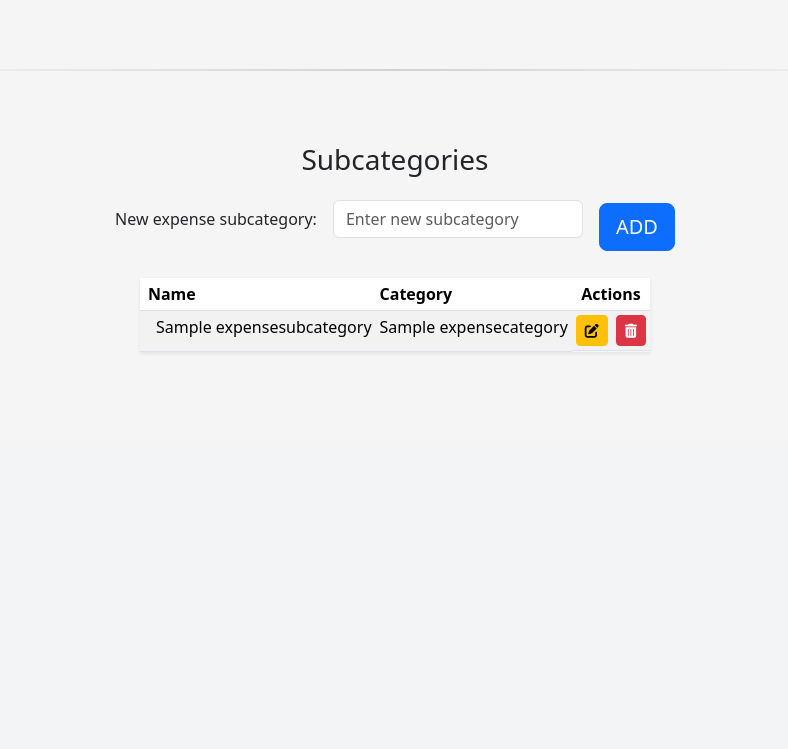
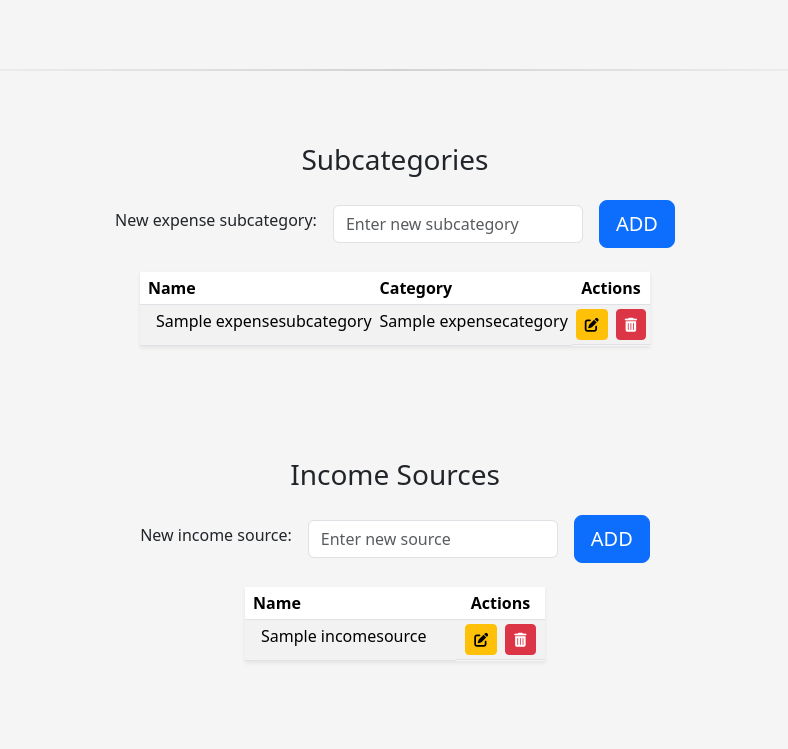
Before and after one commit to pdudrik/personal-budget-tracker, a Django app: page /settings/ in a window 1280 px wide. Shown: the part 424-1173 px from the top of the page, without its empty margins (245-1033 px from the left). Before the commit the page ends 777 px from the top, so only its background shows below. Run offline with Django 5.2, Linux system fonts and the light colour scheme; tables that the repository leaves empty hold one stand-in row (values such as "Sample post"); some libraries are stand-ins or nearby versions.

Commit message:
Moved income sources to settings & deleted unused code

```diff
--- a/budget_tracker/budget/models.py
+++ b/budget_tracker/budget/models.py
@@ -38,7 +38,7 @@ class IncomeSource(models.Model):
     name = models.CharField(max_length=30)
 
     def __str__(self):
-        return f"{self.name}"
+        return f"Source: {self.name}"
 
     class Meta:
         verbose_name_plural = "Income Sources"
--- a/budget_tracker/budget/static/css/settings.css
+++ b/budget_tracker/budget/static/css/settings.css
@@ -2,31 +2,26 @@
     display: none;
 }
 
-#id_category-name {
+#id_category-name,
+#id_subcategory-name,
+#id_source-name {
     max-width: 250px;
 }
 
-/* Override crispy form div margin-bottom */
-#div_id_category-name {
+#div_id_category-name,
+#div_id_subcategory-name,
+#div_id_source-name {
     margin-bottom: 0 !important;
     white-space: nowrap;
 }
 
-#div_id_category-name label {
+#div_id_category-name label,
+#div_id_subcategory-name label
+#div_id_source-name label {
     white-space: nowrap;
     margin-bottom: 0;
 }
 
-#id_subcategory-name {
-    max-width: 250px;
-}
-
-#div_id_subcategory-name label {
-    white-space: nowrap;
-    margin-bottom: 0;
-}
-
-/* Align input and button vertically center and nowrap label */
 .d-flex.flex-md-row.align-items-center.mb-0 {
   align-items: center !important;
 }
--- a/budget_tracker/budget/templates/budget/expense_list.html
+++ b/budget_tracker/budget/templates/budget/expense_list.html
@@ -15,7 +15,8 @@
     </div>
 
     <div class="container mt-2">
-        <div class="container d-flex justify-content-end mb-4">
+
+        <div class="container d-flex justify-content-end mb-3">
             <a href="{% url 'budget:expense-add' %}" class="btn btn-primary add-btn fw-bold">ADD</a>
         </div>
 
--- a/budget_tracker/budget/templates/budget/settings.html
+++ b/budget_tracker/budget/templates/budget/settings.html
@@ -193,5 +193,79 @@ Settings
 
         </section>
 
+        <section class="mb-5 py-4">
+            <h3 class="text-center mb-4">Income Sources</h3>
+            <div class="d-flex justify-content-center mb-4">
+                {% crispy source_form %}
+            </div>
+
+            <div class="d-flex justify-content-center">
+                <table class="table table-striped table-sm w-auto mx-auto shadow-sm" style="min-width: 300px;">
+                    <thead>
+
+                        <tr>
+                            <th class="ps-2">Name</th>
+                            <th class="text-center">Actions</th>
+                        </tr>
+
+                    </thead>
+                    <tbody>
+
+                        {% for source in source_list %}
+                            <tr>
+                                <td class="ps-3">{{ source.name }}</td>
+                                <td class="w-auto d-flex justify-content-center gap-2" style="width: 80px;">
+
+                                    <button class="btn btn-sm btn-warning" data-bs-toggle="modal" data-bs-target="#editSourceModal{{ source.id }}" aria-label="Edit">
+                                        <i class="fas fa-edit"></i>
+                                    </button>
+
+                                    <form method="post" style="display:inline;">
+                                        {% csrf_token %}
+                                        <input type="hidden" name="source_id" value="{{ source.id }}">
+                                        <button type="submit" name="submit_source_delete" class="btn btn-sm btn-danger" aria-label="Delete">
+                                            <i class="fas fa-trash-alt"></i>
+                                        </button>
+                                    </form>
+
+                                </td>
+                            </tr>
+
+                            <!-- Modal for editing source -->
+                            <div class="modal fade" id="editSourceModal{{ source.id }}" tabindex="-1" aria-hidden="true">
+                                <div class="modal-dialog">
+
+                                    <form method="post">
+                                        {% csrf_token %}
+                                        <input type="hidden" name="source_id" value="{{ source.id }}">
+                                        <div class="modal-content">
+
+                                            <div class="modal-header">
+                                                <h5 class="modal-title">Edit Source</h5>
+                                                <button type="button" class="btn-close" data-bs-dismiss="modal" aria-label="Close"></button>
+                                            </div>
+
+                                            <div class="modal-body">
+                                                <input type="text" name="source-name" value="{{ source.name }}" class="form-control" required>
+                                            </div>
+
+                                            <div class="modal-footer">
+                                                <button name="submit_source_update" type="submit" class="btn btn-primary">Save changes</button>
+                                                <button type="button" class="btn btn-secondary" data-bs-dismiss="modal">Cancel</button>
+                                            </div>
+
+                                        </div>
+                                    </form>
+
+                                </div>
+                            </div>
+                        {% endfor %}
+
+                    </tbody>
+                </table>
+            </div>
+
+        </section>
+
     </div>
 {% endblock content %}
--- a/budget_tracker/budget/urls.py
+++ b/budget_tracker/budget/urls.py
@@ -10,12 +10,10 @@ urlpatterns = [
     path("expense/add/", views.ExpenseAddView.as_view(), name="expense-add"),
     path("expense/<pk>/update/", views.ExpenseUpdateView.as_view(), name="expense-update"),
     path("expense/<pk>/delete/", views.ExpenseDeleteView.as_view(), name="expense-delete"),
-    # path("expense/category/delete/", views.ExpenseCategoryDeleteView.as_view(), name="expense-category-delete"),
     path("income/", views.IncomeListView.as_view(), name="income-list"),
     path("income/add/", views.IncomeAddView.as_view(), name="income-add"),
     path("income/<pk>/update/", views.IncomeUpdateView.as_view(), name="income-update"),
     path("income/<pk>/delete/", views.IncomeDeleteView.as_view(), name="income-delete"),
-    path("income/source/", views.IncomeSourceListView.as_view(), name="income-source-list"),
     path("settings/", views.SettingsView.as_view(), name="settings"),
     path("", views.HomeView.as_view(), name="home")
 ]
--- a/budget_tracker/budget/views.py
+++ b/budget_tracker/budget/views.py
@@ -75,51 +75,6 @@ class ExpenseDeleteView(DeleteView):
         return super().post(request, *args, **kwargs)
 
 
-#------------------------ INCOME SOURCE ------------------------#
-class IncomeSourceListView(ListView):
-    template_name = "budget/income_source_list.html"
-    model = IncomeSource
-    context_object_name = "records"
-
-    def get_context_data(self, **kwargs):
-        context = super(IncomeSourceListView, self).get_context_data(**kwargs)
-        context['form'] = IncomeSourceForm
-        return context
-
-
-# class IncomeSourceAddView(FormView):
-#     template_name = "budget/income_add.html"
-#     form_class = IncomeSourceForm
-#     success_url = reverse_lazy("budget:income-list")
-
-
-#     def form_valid(self, form):
-#         form.save()
-#         print(f"SUCCESS: income record {form.instance.source} saved!")
-#         return super().form_valid(form)
-
-
-#     def form_invalid(self, form):
-#         print(f"ERROR: failed to save income record {form.instance.source}!")
-#         print(form.errors.as_json())
-#         return super().form_invalid(form)
-
-
-# class IncomeSourceUpdateView(UpdateView):
-#     template_name = "budget/income_update.html"
-#     model = IncomeSource
-#     form_class = IncomeSourceForm
-#     success_url = reverse_lazy("budget:income-list")
-
-
-# class IncomeSourceDeleteView(DeleteView):
-#     model = IncomeSource
-#     success_url = reverse_lazy("budget:income-list")
-
-#     def get(self, request, *args, **kwargs):
-#         return self.delete(request, *args, **kwargs)
-
-
 #------------------------ INCOME ------------------------#
 class IncomeListView(ListView):
     template_name = "budget/income_list.html"
@@ -175,13 +130,16 @@ class SettingsView(TemplateView):
     template_name = "budget/settings.html"
     category_form = ExpenseCategoryForm(prefix="category")
     subcategory_form = ExpenseSubcategoryForm(prefix="subcategory")
+    source_form = IncomeSourceForm(prefix="source")
 
     def get(self, request, *args, **kwargs):
         return render(request, self.template_name, {
             "category_form": self.category_form,
             "subcategory_form": self.subcategory_form,
+            "source_form": self.source_form,
             "category_list": ExpenseCategory.objects.all(),
             "subcategory_list": ExpenseSubcategory.objects.all(),
+            "source_list": IncomeSource.objects.all(),
         })
 
     def post(self, request, *args, **kwargs):
@@ -223,6 +181,7 @@ class SettingsView(TemplateView):
 
             except ExpenseCategory.DoesNotExist:
                 messages.error(request, "Couldn't delete selected category. Category not found.")
+
 
         ### SUBCATEGORY ###
         elif "submit_subcategory_add" in request.POST:
@@ -283,4 +242,44 @@ class SettingsView(TemplateView):
                 messages.error(request, "Couldn't delete selected subcategory. Subcategory not found.")
 
 
+        ### INCOME SOURCE ###
+        elif "submit_source_add" in request.POST:
+            form = IncomeSourceForm(request.POST, prefix="source")
+            if form.is_valid():
+                form.save()
+                messages.success(request, "New source added successfully!")
+
+        elif "submit_source_update" in request.POST:
+            source_id = valid_int_id(request.POST.get("source_id"))
+            new_source_name = request.POST.get("source-name")
+
+            if not source_id:
+                messages.error(request, "Invalid source ID format!")
+                return redirect("budget:settings")
+
+            try:
+                source_record = IncomeSource.objects.get(id=source_id)
+                source_record.name = new_source_name
+                source_record.save()
+                messages.success(request, "Source name changed successfully!")
+
+            except IncomeSource.DoesNotExist:
+                messages.error(request, "Selected source does not exist!")
+
+        elif "submit_source_delete" in request.POST:
+            source_id = valid_int_id(request.POST.get("source_id"))
+
+            if not source_id:
+                messages.error(request, "Invalid source ID format!")
+                return redirect("budget:settings")
+
+            try:
+                source_record = IncomeSource.objects.get(id=source_id)
+                source_record.delete()
+                messages.success(request, "Source deleted successfully!")
+
+            except IncomeSource.DoesNotExist:
+                messages.error(request, "Couldn't delete selected source. Source not found.")
+
+
         return redirect("budget:settings")
```
Also changed, not shown: budget_tracker/budget/forms.py (+23 -133 lines), budget_tracker/budget/templates/budget/income_list.html (+2 -9 lines).
